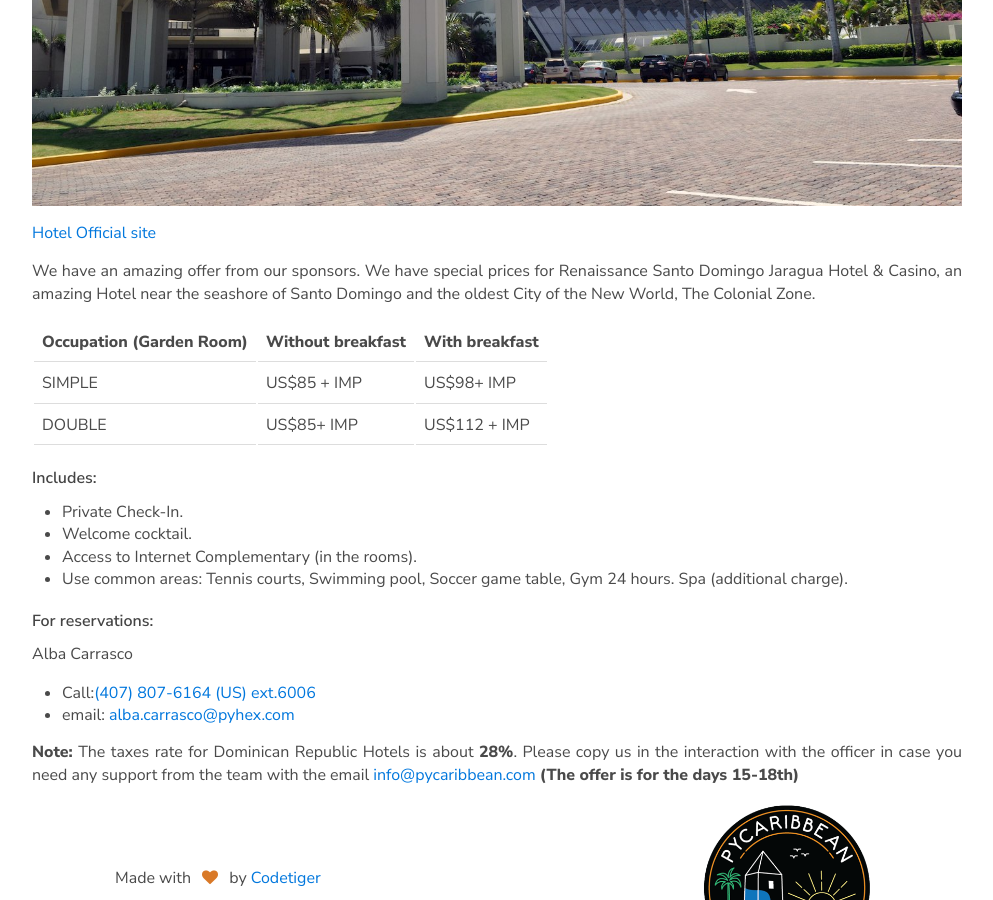
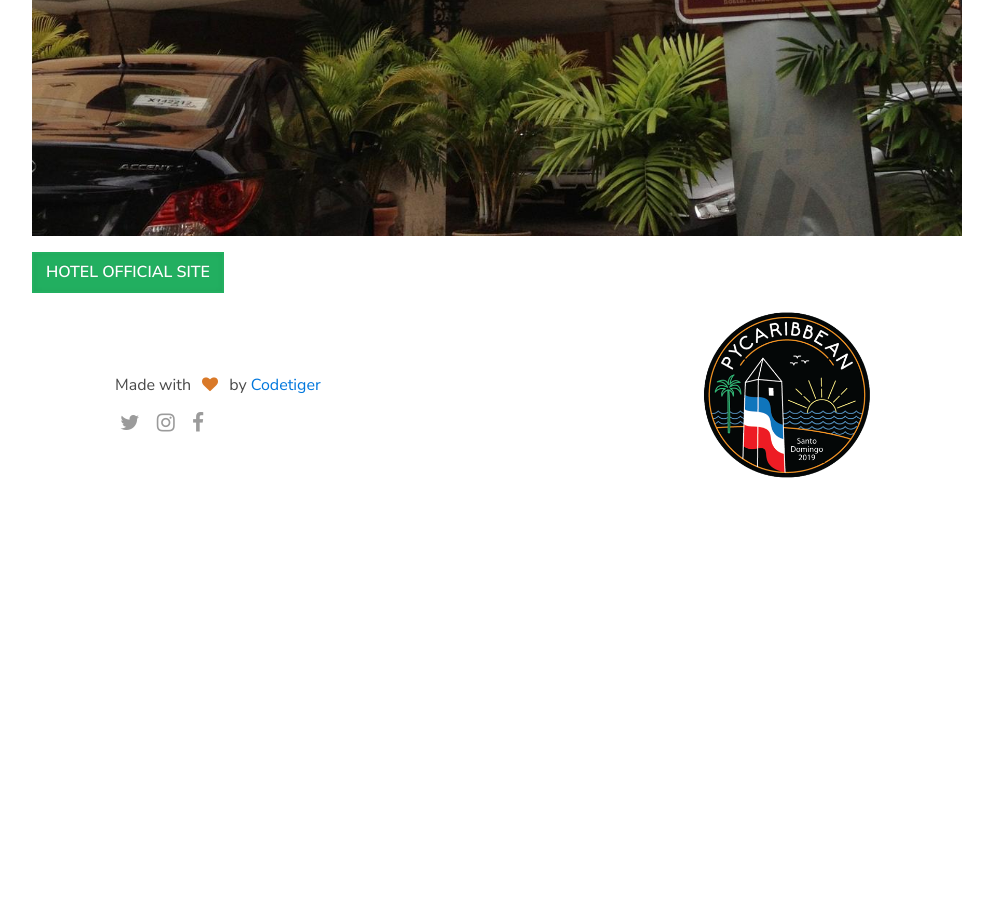
Before and after one commit to pycaribbean/pycaribbean.github.io, a Jekyll site: the page built from hotels.html, in a window 1280 px wide and 900 px high, scrolled down 844 px. Shown: the whole window, without its empty margins (143-1136 px from the left). Built offline with Jekyll 4.4.1, drawn with Linux system fonts in a browser that asks for light colours; nearby versions of some CDN libraries; library files that are not in the unit come from our copies; after the commit the page ends 1367 px from its top, so only the background shows below that; some of the changed text lies outside the part shown.

Commit message:
Update hotels page

```diff
--- a/hotels.html
+++ b/hotels.html
@@ -36,66 +36,12 @@
     </section>
 
 		<section class="uk-container uk-container-center">
-  <h3>Renaissance Santo Domingo Jaragua Hotel & Casino</h3>
+		  <h3>Hotel Riazor Santo Domingo</h3>
 		  <p>
-      <a href="https://goo.gl/u4pX3g" target="_blank"><img src="/img/jaragua.jpg" alt=""></a>
+		      <a href="https://hotelriazorsantodomingo.com" target="_blank"><img src="/img/riazor.jpg" alt=""></a>
 		  </p>
 			<p>
-        <a href="https://goo.gl/u4pX3g">Hotel Official site</a>
+		    <a href="https://hotelriazorsantodomingo.com" class="uk-button uk-button-primary">Hotel Official site</a>
 		  </p>
-
-  <div class="hotels-content">
-    <p style="text-align: justify">
-        We have an amazing offer from our sponsors.
-        We have special prices for Renaissance Santo Domingo Jaragua Hotel & Casino, an amazing
-        Hotel near the seashore of Santo Domingo and the oldest City of the New World, The Colonial
-        Zone.
-    </p>
-
-    <div class="uk-table">
-          <table class="table">
-          <thead class="thead-dark">
-            <tr>
-              <th scope="col">Occupation (Garden Room)</th>
-              <th scope="col">Without breakfast</th>
-              <th scope="col">With breakfast</th>
-            </tr>
-          </thead>
-          <tbody>
-            <tr>
-              <td>SIMPLE</td>
-              <td>US$85 + IMP</td>
-              <td>US$98+ IMP</td>
-            </tr>
-            <tr>
-              <td>DOUBLE</td>
-              <td>US$85+ IMP</td>
-              <td>US$112 + IMP</td>
-            </tr>
-          </tbody>
-        </table>
-    </div>
-
-    <h4>Includes:</h4>
-    <p style="text-align: justify">
-      <ul>
-        <li>Private Check-In.</li>
-        <li>Welcome cocktail.</li>
-        <li>Access to Internet Complementary (in the rooms).</li>
-        <li>Use common areas: Tennis courts, Swimming pool, Soccer game table, Gym 24 hours. Spa
-(additional charge).</li>
-      </ul>
-      <h4>For reservations:</h4>
-    <p>Alba Carrasco
-      <ul>
-        <li>Call:<a href="tel:(407) 807-6164">(407) 807-6164 (US) ext.6006</a></li>
-        <li>email: <a href="mailto:alba.carrasco@pyhex.com?subject=Hotel%20Jaragua%20Reservation&body=Message">alba.carrasco@pyhex.com</a></li>
-      </ul>
-      <p style="text-align: justify">
-          <strong>Note:</strong> The taxes rate for Dominican Republic Hotels is about <strong>28%</strong>. Please copy us in the interaction with the officer in case you need any support from the team with the email
-          <a href="mailto:info@pycaribbean.com?subject=Reservation%20Support&body=Message">info@pycaribbean.com</a>
-<strong>(The offer is for the days 15-18th)</strong>
-      </p>
-  </div>
 		</section>
 </div>
```
Also changed, not shown: img/riazor.jpg (added). Lines whose indentation alone changed are shown as unchanged.
